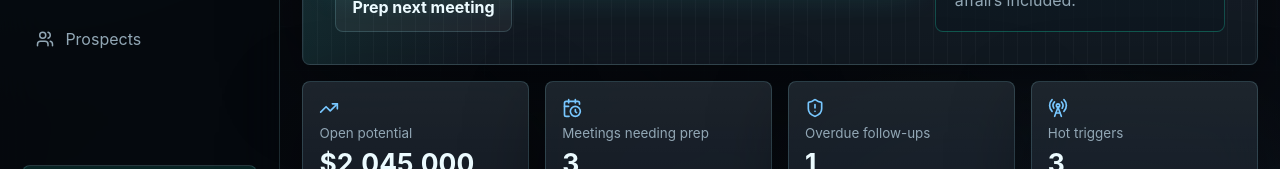
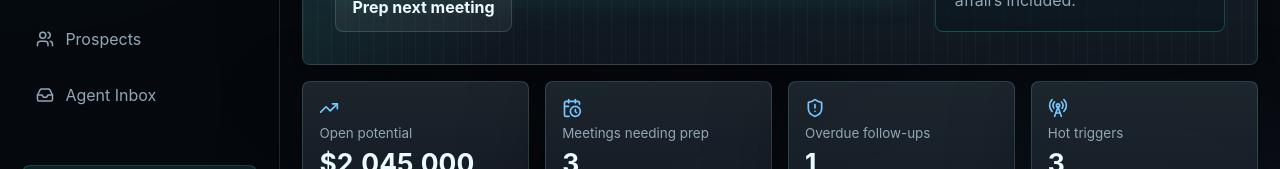
Before and after one commit to pducoffe20-a11y/salescommandcenterv2, a React (Vite) app: page / in a window 1280 px wide. Shown: the part 414-583 px from the top of the page. Built offline with nearby package versions, Linux system fonts and the light colour scheme.

Commit message:
Add agent inbox workflow mockup

```diff
--- a/src/App.tsx
+++ b/src/App.tsx
@@ -3,6 +3,7 @@ import {
   BriefcaseBusiness,
   FileText,
   Flame,
+  Inbox,
   MailCheck,
   Mic2,
   Radar,
@@ -11,6 +12,7 @@ import {
 } from "lucide-react";
 import { useMemo, useState } from "react";
 import { AccountWorkspace } from "./components/AccountWorkspace";
+import { AgentInbox } from "./components/AgentInbox";
 import { CommandCenter } from "./components/CommandCenter";
 import {
   FollowUpPage,
@@ -39,7 +41,8 @@ type AppView =
   | "brief"
   | "followup"
   | "voice"
-  | "prospects";
+  | "prospects"
+  | "agent-inbox";
 
 const navItems = [
   { id: "today", label: "Today", icon: Radar },
@@ -49,6 +52,7 @@ const navItems = [
   { id: "followup", label: "Follow-Up", icon: MailCheck },
   { id: "voice", label: "Pat Voice", icon: Sparkles },
   { id: "prospects", label: "Prospects", icon: Users },
+  { id: "agent-inbox", label: "Agent Inbox", icon: Inbox },
 ] satisfies Array<{ id: AppView; label: string; icon: typeof BarChart3 }>;
 
 export function App() {
@@ -153,6 +157,8 @@ export function App() {
         {activeView === "voice" && <VoiceReviewPage />}
 
         {activeView === "prospects" && <ProspectWorkspace />}
+
+        {activeView === "agent-inbox" && <AgentInbox />}
       </main>
     </div>
   );
--- /dev/null
+++ b/src/components/AgentInbox.tsx
@@ -0,0 +1,223 @@
+import {
+  Archive,
+  Check,
+  Download,
+  FilePlus2,
+  GitMerge,
+  MailPlus,
+  PlusCircle,
+  SlidersHorizontal,
+  Sparkles,
+  X,
+} from "lucide-react";
+
+interface AgentArtifact {
+  id: string;
+  account: string;
+  type: "Research note" | "Buying signal" | "Contact update" | "Email insight";
+  title: string;
+  summary: string;
+  sourceAgent: string;
+  confidence: "High" | "Medium" | "Needs review";
+  createdAt: string;
+  recommendedDestination: string;
+}
+
+const importedArtifacts: AgentArtifact[] = [
+  {
+    id: "artifact-northstar-1",
+    account: "Northstar State University",
+    type: "Research note",
+    title: "Retention initiative now tied to advising workflow",
+    summary:
+      "Agent found a provost update naming coordinated early alerts as a measurable goal for the coming academic year.",
+    sourceAgent: "Research scout",
+    confidence: "High",
+    createdAt: "2026-07-03T09:12:00Z",
+    recommendedDestination: "Merge into account intelligence",
+  },
+  {
+    id: "artifact-northstar-2",
+    account: "Northstar State University",
+    type: "Email insight",
+    title: "Mira responded positively to retention language",
+    summary:
+      "Thread summary suggests the next draft should anchor on one gateway course workflow and avoid a broad platform overview.",
+    sourceAgent: "Inbox summarizer",
+    confidence: "Medium",
+    createdAt: "2026-07-02T16:40:00Z",
+    recommendedDestination: "Create email draft",
+  },
+  {
+    id: "artifact-evergreen-1",
+    account: "Evergreen Online Academy",
+    type: "Buying signal",
+    title: "New VP of Programs announced CTE pathway expansion",
+    summary:
+      "Imported web artifact indicates CTE rollout ownership may have changed, creating a timely re-entry point.",
+    sourceAgent: "Signal monitor",
+    confidence: "High",
+    createdAt: "2026-07-03T07:48:00Z",
+    recommendedDestination: "Create trigger",
+  },
+  {
+    id: "artifact-prairie-1",
+    account: "Prairie Technical Institute",
+    type: "Contact update",
+    title: "CIO joined vendor review committee",
+    summary:
+      "Agent inferred the CIO is now directly involved in spend review; artifact needs rep validation before being merged.",
+    sourceAgent: "CRM hygiene bot",
+    confidence: "Needs review",
+    createdAt: "2026-07-01T13:18:00Z",
+    recommendedDestination: "Create task",
+  },
+  {
+    id: "artifact-summit-1",
+    account: "Summit Career College",
+    type: "Research note",
+    title: "Finance asked for migration risk assumptions",
+    summary:
+      "Call-note import highlights open questions around SIS capacity, launch sequencing, and support ownership.",
+    sourceAgent: "Meeting miner",
+    confidence: "Medium",
+    createdAt: "2026-06-30T21:05:00Z",
+    recommendedDestination: "Merge into account intelligence",
+  },
+];
+
+const workflowActions = [
+  { label: "Accept", icon: Check },
+  { label: "Reject", icon: X },
+  { label: "Merge into account", icon: GitMerge },
+  { label: "Create task", icon: PlusCircle },
+  { label: "Create trigger", icon: Sparkles },
+  { label: "Create email draft", icon: MailPlus },
+  { label: "Export", icon: Download },
+];
+
+export function AgentInbox() {
+  const groupedArtifacts = importedArtifacts.reduce<Record<string, AgentArtifact[]>>(
+    (groups, artifact) => {
+      groups[artifact.account] = [...(groups[artifact.account] ?? []), artifact];
+      return groups;
+    },
+    {},
+  );
+
+  return (
+    <div className="agent-inbox-page">
+      <section className="tool-header agent-inbox-hero" aria-labelledby="agent-inbox-heading">
+        <div>
+          <span className="eyebrow">Agent inbox</span>
+          <h1 id="agent-inbox-heading">Review imported agent artifacts before they touch CRM truth.</h1>
+          <p>
+            Seeded artifacts model the future intake queue: inspect confidence, group by account,
+            and decide whether each item should become account intelligence, a task, a trigger, an
+            email draft, or an export.
+          </p>
+        </div>
+      </section>
+
+      <section className="kpi-strip" aria-label="Agent artifact summary">
+        <InboxStat label="Imported artifacts" value={importedArtifacts.length.toString()} detail="Mock queue ready for design" />
+        <InboxStat label="Accounts represented" value={Object.keys(groupedArtifacts).length.toString()} detail="Grouped account worklists" />
+        <InboxStat label="High confidence" value={importedArtifacts.filter((artifact) => artifact.confidence === "High").length.toString()} detail="Candidates for quick accept" />
+        <InboxStat label="Needs review" value={importedArtifacts.filter((artifact) => artifact.confidence === "Needs review").length.toString()} detail="Requires rep validation" />
+      </section>
+
+      <section className="panel agent-toolbar" aria-label="Future workflow actions">
+        <div>
+          <span className="eyebrow">Workflow affordances</span>
+          <h2>Bulk and item actions</h2>
+        </div>
+        <div className="agent-action-row">
+          {workflowActions.map(({ label, icon: Icon }) => (
+            <button className="secondary-button" type="button" key={label}>
+              <Icon size={16} aria-hidden="true" />
+              {label}
+            </button>
+          ))}
+        </div>
+      </section>
+
+      <div className="agent-account-stack">
+        {Object.entries(groupedArtifacts).map(([account, artifacts]) => (
+          <section className="panel agent-account-group" key={account} aria-labelledby={`${account}-heading`}>
+            <div className="section-heading">
+              <div>
+                <span className="eyebrow">Account group</span>
+                <h2 id={`${account}-heading`}>{account}</h2>
+              </div>
+              <span className="status-pill">{artifacts.length} artifacts</span>
+            </div>
+
+            <div className="agent-artifact-grid">
+              {artifacts.map((artifact) => (
+                <article className="agent-artifact-card" key={artifact.id}>
+                  <div className="card-topline">
+                    <span>{artifact.type}</span>
+                    <strong>{artifact.confidence}</strong>
+                  </div>
+                  <h3>{artifact.title}</h3>
+                  <p>{artifact.summary}</p>
+                  <dl className="mini-facts artifact-facts">
+                    <div>
+                      <dt>Created</dt>
+                      <dd>{formatCreatedDate(artifact.createdAt)}</dd>
+                    </div>
+                    <div>
+                      <dt>Agent</dt>
+                      <dd>{artifact.sourceAgent}</dd>
+                    </div>
+                    <div>
+                      <dt>Recommended action</dt>
+                      <dd>{artifact.recommendedDestination}</dd>
+                    </div>
+                    <div>
+                      <dt>Confidence</dt>
+                      <dd>{artifact.confidence}</dd>
+                    </div>
+                  </dl>
+                  <div className="card-actions">
+                    <button className="primary-button" type="button">
+                      <Check size={16} aria-hidden="true" />
+                      Accept
+                    </button>
+                    <button className="text-button" type="button">
+                      <SlidersHorizontal size={16} aria-hidden="true" />
+                      Triage
+                    </button>
+                    <button className="icon-button" type="button" aria-label={`Export ${artifact.title}`}>
+                      <Archive size={16} aria-hidden="true" />
+                    </button>
+                  </div>
+                </article>
+              ))}
+            </div>
+          </section>
+        ))}
+      </div>
+    </div>
+  );
+}
+
+function InboxStat({ label, value, detail }: { label: string; value: string; detail: string }) {
+  return (
+    <article className="kpi-card">
+      <FilePlus2 size={22} aria-hidden="true" />
+      <span>{label}</span>
+      <strong>{value}</strong>
+      <p>{detail}</p>
+    </article>
+  );
+}
+
+function formatCreatedDate(createdAt: string) {
+  return new Intl.DateTimeFormat("en", {
+    month: "short",
+    day: "numeric",
+    hour: "numeric",
+    minute: "2-digit",
+  }).format(new Date(createdAt));
+}
--- a/src/styles.css
+++ b/src/styles.css
@@ -1308,3 +1308,74 @@ select {
     padding: 0;
   }
 }
+
+.agent-inbox-page,
+.agent-account-stack {
+  display: grid;
+  gap: 1rem;
+}
+
+.agent-inbox-hero {
+  min-height: 280px;
+}
+
+.agent-toolbar {
+  display: grid;
+  grid-template-columns: minmax(220px, 0.3fr) minmax(0, 1fr);
+  gap: 1rem;
+  align-items: center;
+  padding: 1rem;
+}
+
+.agent-action-row {
+  display: flex;
+  flex-wrap: wrap;
+  justify-content: flex-end;
+  gap: 0.6rem;
+}
+
+.agent-account-group {
+  padding: 1rem;
+}
+
+.agent-artifact-grid {
+  display: grid;
+  grid-template-columns: repeat(2, minmax(0, 1fr));
+  gap: 0.85rem;
+}
+
+.agent-artifact-card {
+  display: grid;
+  align-content: start;
+  gap: 0.75rem;
+  padding: 1rem;
+  border: 1px solid rgba(255, 255, 255, 0.1);
+  border-radius: var(--radius);
+  background: rgba(255, 255, 255, 0.045);
+  transition:
+    transform 180ms ease,
+    border-color 180ms ease,
+    background 180ms ease;
+}
+
+.agent-artifact-card:hover {
+  transform: translateY(-2px);
+  border-color: rgba(39, 245, 208, 0.35);
+  background: rgba(39, 245, 208, 0.055);
+}
+
+.artifact-facts {
+  grid-template-columns: repeat(2, minmax(0, 1fr));
+  margin: 0;
+}
+
+@media (max-width: 920px) {
+  .agent-toolbar,
+  .agent-artifact-grid {
+    grid-template-columns: 1fr;
+  }
+
+  .agent-action-row {
+    justify-content: flex-start;
+  }
+}
```
